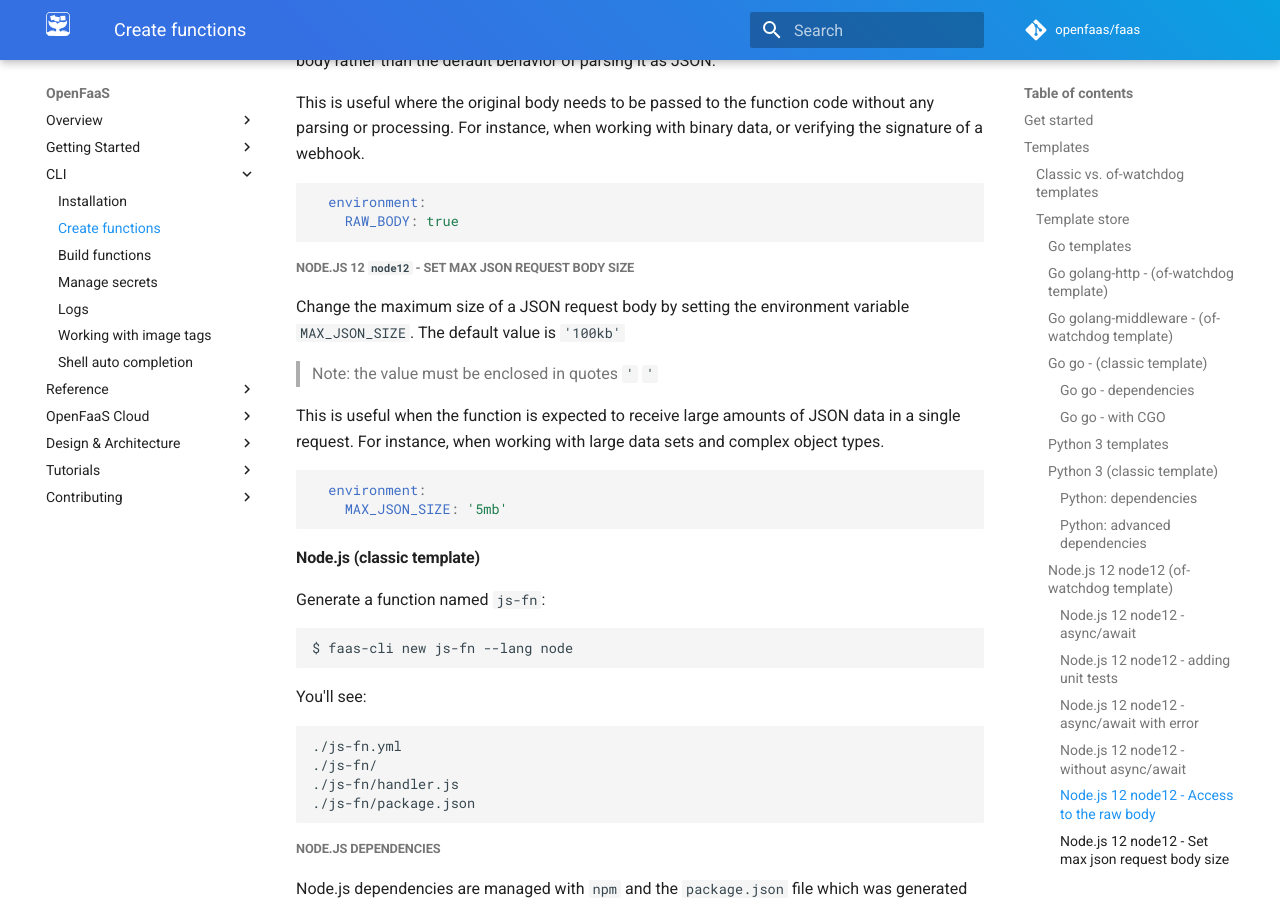
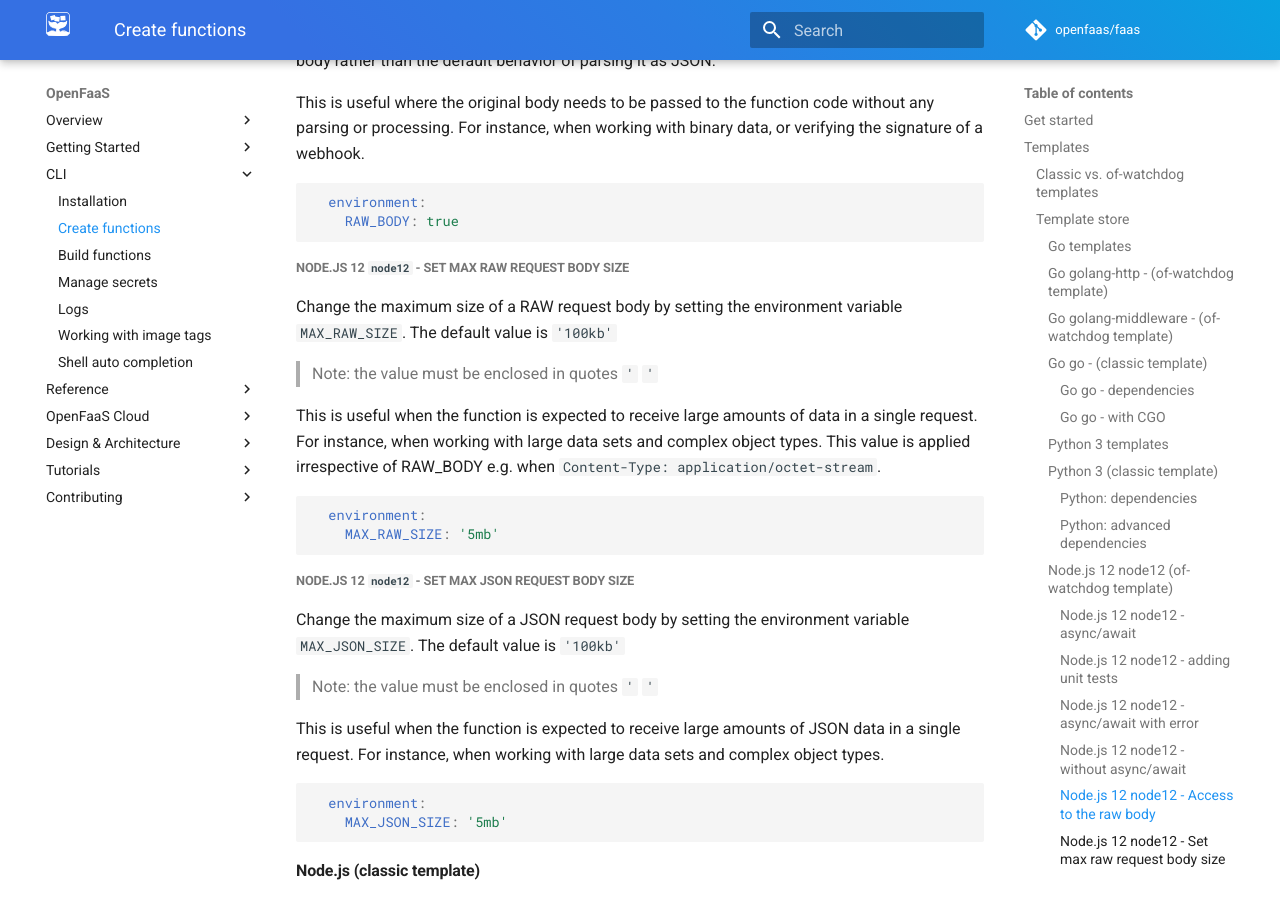
Before and after one commit to openfaas/docs, an MkDocs documentation site: the page built from docs/cli/templates.md, in a window 1280 px wide and 900 px high, scrolled down 8516 px. Built offline with MkDocs 1.6.1 and Material for MkDocs 9.7.7, drawn with Linux system fonts in a browser that asks for light colours; comment, search, counter and statistics services are not loaded.

Commit message:
added MAX_RAW_SIZE

````diff
--- a/docs/cli/templates.md
+++ b/docs/cli/templates.md
@@ -395,6 +395,19 @@ This is useful where the original body needs to be passed to the function code w
     RAW_BODY: true
 ```
 
+##### Node.js 12 `node12` - Set max raw request body size
+Change the maximum size of a RAW request body by setting the environment variable `MAX_RAW_SIZE`. The default value is `'100kb'`
+> Note: the value must be enclosed in quotes `'` `'`
+
+This is useful when the function is expected to receive large amounts of data in a single request. For instance, when working with large data sets and complex object types. This value is applied irrespective of RAW_BODY e.g. when `Content-Type: application/octet-stream`.
+
+
+```yaml
+  environment:
+    MAX_RAW_SIZE: '5mb'
+```
+
+
 ##### Node.js 12 `node12` - Set max json request body size
 Change the maximum size of a JSON request body by setting the environment variable `MAX_JSON_SIZE`. The default value is `'100kb'`
 > Note: the value must be enclosed in quotes `'` `'`
````
